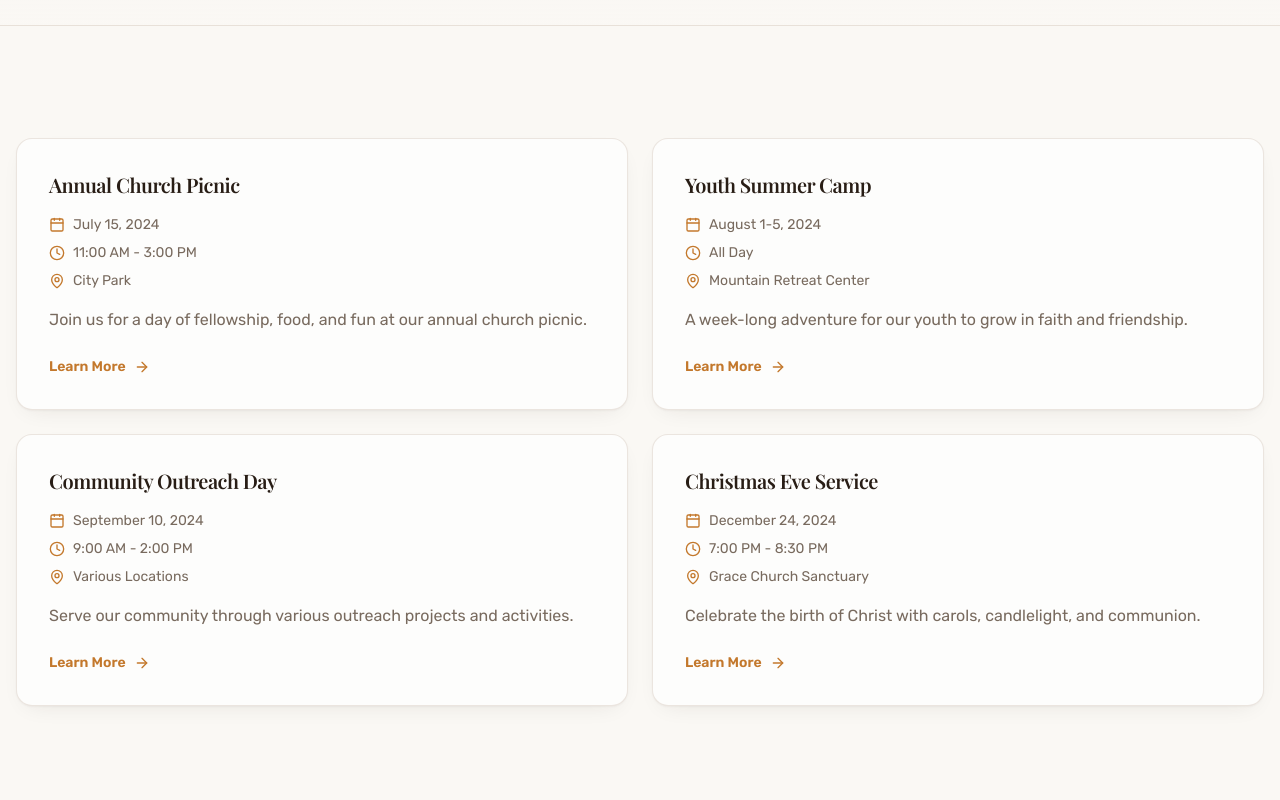
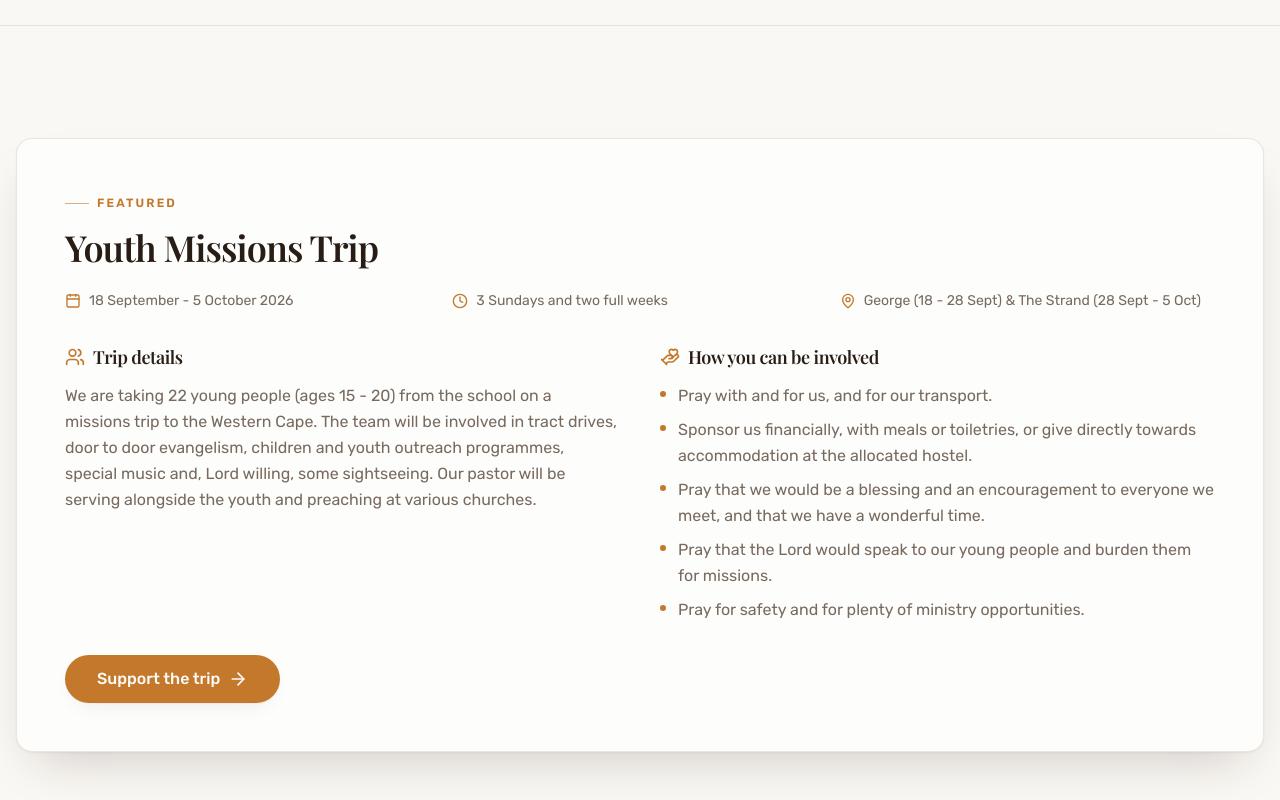
Before and after one commit to Ubaton/church-website, a Next.js app: page /events in a window 1280 px wide. Shown: the part 520-1320 px from the top of the page. Built offline with nearby package versions, Linux system fonts and the light colour scheme.

Commit message:
feat: update location details in Footer and Hero components for accuracy

```diff
--- a/src/components/Events/Events.jsx
+++ b/src/components/Events/Events.jsx
@@ -2,7 +2,14 @@ import React from "react";
 import Link from "next/link";
 import { Button } from "@/components/ui/button";
 import { Card } from "@/components/ui/card";
-import { Calendar, Clock, MapPin, ArrowRight } from "lucide-react";
+import {
+  Calendar,
+  Clock,
+  MapPin,
+  ArrowRight,
+  HandHeart,
+  Users,
+} from "lucide-react";
 import PageHeader from "@/components/ui/page-header";
 
 const EventCard = ({ title, date, time, location, description }) => (
@@ -31,6 +38,82 @@ const EventCard = ({ title, date, time, location, description }) => (
     >
       Learn More
       <ArrowRight className="h-4 w-4 transition-transform group-hover:translate-x-1" />
+    </Link>
+  </Card>
+);
+
+const MISSIONS_TRIP = {
+  title: "Youth Missions Trip",
+  date: "18 September - 5 October 2026",
+  time: "3 Sundays and two full weeks",
+  location: "George (18 - 28 Sept) & The Strand (28 Sept - 5 Oct)",
+  description:
+    "We are taking 22 young people (ages 15 - 20) from the school on a missions trip to the Western Cape. The team will be involved in tract drives, door to door evangelism, children and youth outreach programmes, special music and, Lord willing, some sightseeing. Our pastor will be serving alongside the youth and preaching at various churches.",
+  involvement: [
+    "Pray with and for us, and for our transport.",
+    "Sponsor us financially, with meals or toiletries, or give directly towards accommodation at the allocated hostel.",
+    "Pray that we would be a blessing and an encouragement to everyone we meet, and that we have a wonderful time.",
+    "Pray that the Lord would speak to our young people and burden them for missions.",
+    "Pray for safety and for plenty of ministry opportunities.",
+  ],
+};
+
+const FeaturedEvent = ({ title, date, time, location, description, involvement }) => (
+  <Card className="overflow-hidden p-8 md:p-12 shadow-premium-lg">
+    <span className="eyebrow">
+      <span className="h-px w-6 bg-primary/60" />
+      Featured
+    </span>
+    <h2 className="mt-4 font-serif text-3xl md:text-4xl font-semibold text-balance">
+      {title}
+    </h2>
+
+    <div className="mt-6 grid gap-3 text-sm text-muted-foreground sm:grid-cols-3">
+      <div className="flex items-center gap-2">
+        <Calendar className="h-4 w-4 shrink-0 text-primary" />
+        <span>{date}</span>
+      </div>
+      <div className="flex items-center gap-2">
+        <Clock className="h-4 w-4 shrink-0 text-primary" />
+        <span>{time}</span>
+      </div>
+      <div className="flex items-center gap-2">
+        <MapPin className="h-4 w-4 shrink-0 text-primary" />
+        <span>{location}</span>
+      </div>
+    </div>
+
+    <div className="mt-8 grid gap-10 md:grid-cols-2">
+      <div>
+        <h3 className="flex items-center gap-2 text-lg font-semibold">
+          <Users className="h-5 w-5 text-primary" />
+          Trip details
+        </h3>
+        <p className="mt-3 text-muted-foreground leading-relaxed text-pretty">
+          {description}
+        </p>
+      </div>
+      <div>
+        <h3 className="flex items-center gap-2 text-lg font-semibold">
+          <HandHeart className="h-5 w-5 text-primary" />
+          How you can be involved
+        </h3>
+        <ul className="mt-3 space-y-2 text-muted-foreground leading-relaxed">
+          {involvement.map((item) => (
+            <li key={item} className="flex gap-3">
+              <span className="mt-2 h-1.5 w-1.5 shrink-0 rounded-full bg-primary" />
+              <span className="text-pretty">{item}</span>
+            </li>
+          ))}
+        </ul>
+      </div>
+    </div>
+
+    <Link href="/contact-us" className="mt-8 inline-block">
+      <Button size="lg">
+        Support the trip
+        <ArrowRight className="ml-2 h-5 w-5" />
+      </Button>
     </Link>
   </Card>
 );
@@ -84,6 +167,10 @@ const Events = () => {
         reference="Matthew 18:20"
       />
 
+      <section className="container mx-auto px-4 pt-20 md:pt-28">
+        <FeaturedEvent {...MISSIONS_TRIP} />
+      </section>
+
       <section className="container mx-auto px-4 py-20 md:py-28">
         <div className="grid grid-cols-1 md:grid-cols-2 gap-6">
           {EVENTS_DATA.map((event) => (
--- a/src/components/Footer/Footer.jsx
+++ b/src/components/Footer/Footer.jsx
@@ -89,7 +89,7 @@ const Footer = () => {
             <ul className="mt-5 space-y-4 text-sm text-muted-foreground">
               <li className="flex items-start gap-3">
                 <MapPin className="mt-0.5 h-4 w-4 shrink-0 text-primary" />
-                <span>Tembisa, Gauteng, South Africa</span>
+                <span>1145 Umkhomazi St, Klipfontein View, Lethabong, 1685</span>
               </li>
               <li className="flex items-start gap-3">
                 <Clock className="mt-0.5 h-4 w-4 shrink-0 text-primary" />
--- a/src/components/Home/Hero.jsx
+++ b/src/components/Home/Hero.jsx
@@ -115,7 +115,7 @@ const HeroComponent = () => {
                 </span>
                 <span className="inline-flex items-center gap-2">
                   <MapPin className="h-4 w-4 text-amber-300" />
-                  Tembisa, Gauteng
+                  Klipfontein View, Tembisa
                 </span>
               </motion.div>
             </div>
```
